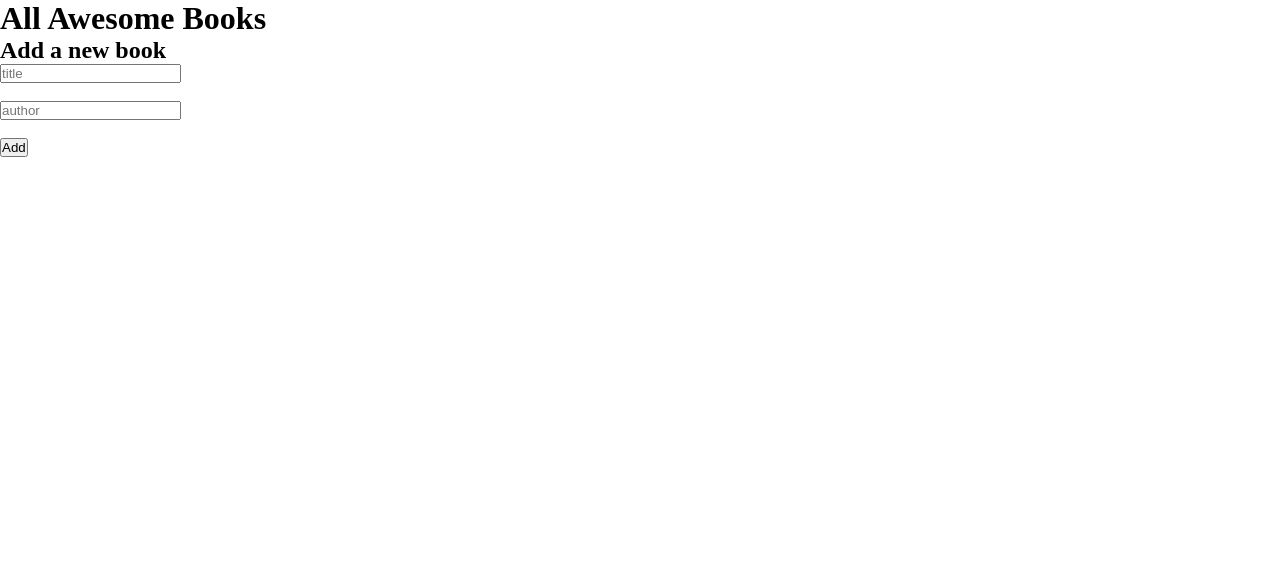
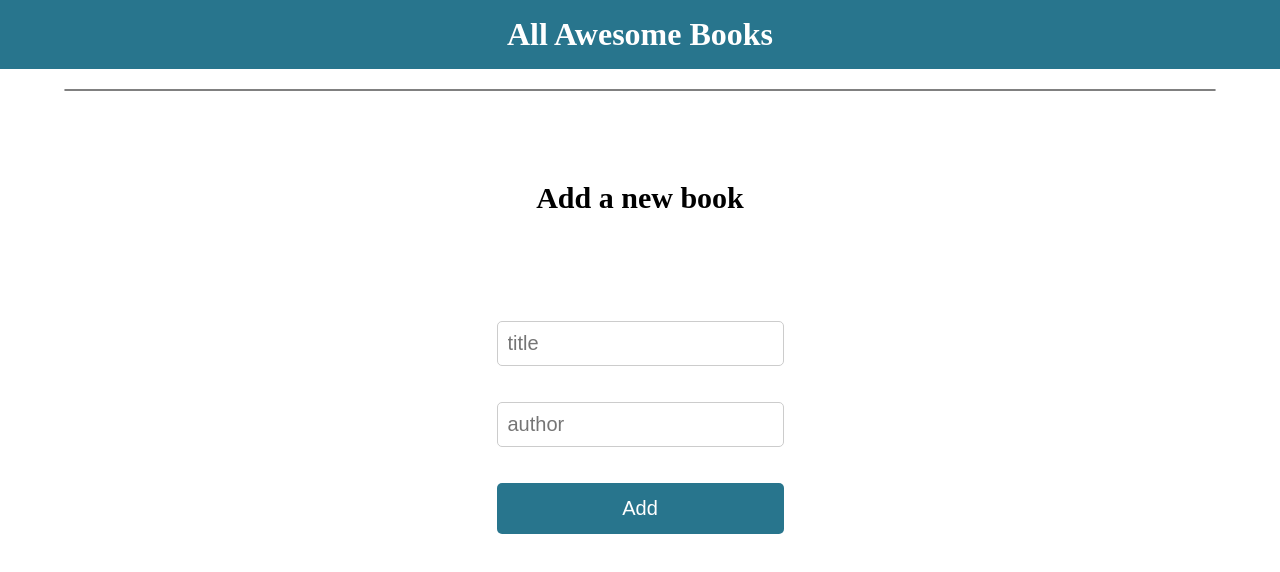
Before and after one commit to AnsarIbrahim/Awesome-books, a website: page index.html in a window 1280 px wide. Drawn offline with Linux system fonts and the light colour scheme.

Commit message:
update-css

```diff
--- a/index.html
+++ b/index.html
@@ -16,7 +16,7 @@
     </div>
     <h2 class="addbook">Add a new book</h2>
     <div class="book-form">
-    <form>
+    <form class="list">
       <input type="text" placeholder="title" id="title" required/> <br> <br>
       <input type="text" placeholder="author" id="author" required/> <br> <br>
       <button type="submit" id="add-btn">Add</button>
--- a/index.js
+++ b/index.js
@@ -5,11 +5,11 @@ class Book {
     this.removeBook = this.removeBook.bind(this);
   }
 
-  addBook () {
+  addBook() {
     const title = document.getElementById('title').value;
     const author = document.getElementById('author').value;
     if (title && author) {
-      this.books.push({title, author});
+      this.books.push({ title, author });
       localStorage.setItem('books', JSON.stringify(this.books));
       this.displayBooks();
       document.getElementById('title').value = '';
@@ -31,7 +31,7 @@ class Book {
       const h3 = document.createElement('h3');
       const removeBtn = document.createElement('button');
       h3.textContent = `${book.title} by ${book.author}`;
-      removeBtn.textContent = `Remove`;
+      removeBtn.textContent = 'Remove';
       removeBtn.addEventListener('click', () => this.removeBook(index));
       li.classList.add('book-item');
       li.appendChild(h3);
--- a/styles.css
+++ b/styles.css
@@ -3,3 +3,97 @@
   margin: 0;
   box-sizing: border-box;
 }
+
+h1 {
+  padding: 1rem;
+  text-align: center;
+  color: #fff;
+  background-color: rgb(40, 117, 141);
+}
+
+.book-form {
+  display: flex;
+  flex-direction: column;
+  align-items: center;
+  gap: 10px;
+  margin-bottom: 20px;
+}
+
+#books-list {
+  width: 90vw;
+  margin: 20px auto;
+}
+
+#books {
+  list-style-type: none;
+  border: 1px solid gray;
+  border-radius: 5px;
+}
+
+.book-item {
+  display: flex;
+  justify-content: space-between;
+  align-items: center;
+  border: 1px solid gray;
+  padding: 10px;
+}
+
+.book-item button {
+  cursor: pointer;
+  padding: 0.5em;
+  background-color: rgb(40, 117, 141);
+  color: #fff;
+  border: none;
+  border-radius: 5px;
+  font-size: 15px;
+}
+
+.addbook {
+  display: flex;
+  align-items: center;
+  justify-content: center;
+  margin: 2em auto;
+  font-size: 30px;
+  max-width: 500px;
+  padding: 1em;
+}
+
+.list {
+  max-width: 500px;
+  padding: 1em;
+  display: flex;
+  flex-direction: column;
+  column-gap: 1em;
+}
+
+input[type="text"] {
+  padding: 0.5em;
+  border: 1px solid #ccc;
+  border-radius: 5px;
+  font-size: 20px;
+  width: 100%;
+}
+
+button[type="submit"] {
+  padding: 0.7em;
+  background-color: rgb(40, 117, 141);
+  color: #fff;
+  border: none;
+  border-radius: 5px;
+  font-size: 20px;
+  cursor: pointer;
+  width: 100%;
+}
+
+li {
+  cursor: pointer;
+}
+
+li:hover {
+  background-color: #ccc;
+}
+
+li.selected {
+  background-color: rgb(40, 117, 141);
+  color: #fff;
+}
```
Also changed, not shown: .github/workflows/linters.yml.
